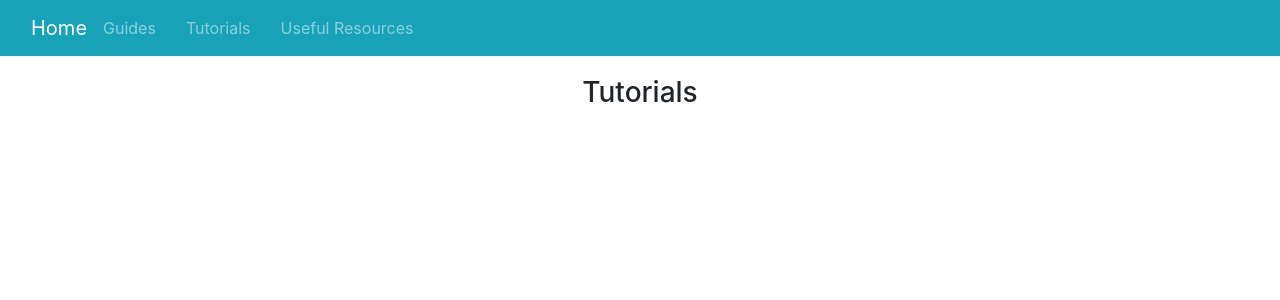
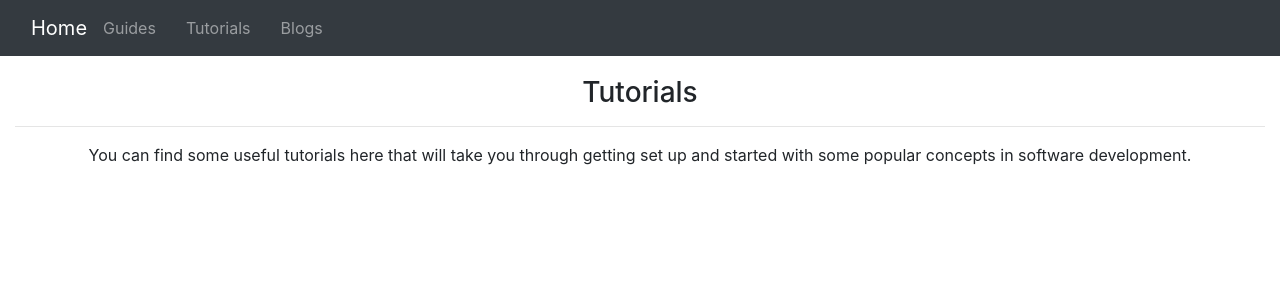
Before and after one commit to tashmulla/learn-first, an Angular app: page /tutorials in a window 1280 px wide. Shown: the top 300 px of the page. Built offline with nearby package versions, Linux system fonts and the light colour scheme.

Commit message:
chore(): changing resources to blogs;

```diff
--- a/src/app/app-routing/app-routing.module.ts
+++ b/src/app/app-routing/app-routing.module.ts
@@ -4,7 +4,7 @@ import { RouterModule, Routes } from '@angular/router';
 import { DashboardComponent } from '../dashboard/dashboard.component';
 import { GuidesComponent } from '../guides/guides.component';
 import { TutorialsComponent } from '../tutorials/tutorials.component';
-import { ResourcesComponent } from '../resources/resources.component';
+import { BlogsComponent } from '../blogs/blogs.component';
 
 const routes: Routes = [
   {
@@ -22,8 +22,8 @@ const routes: Routes = [
     pathMatch: 'full'
   },
   {
-    path: 'resources',
-    component: ResourcesComponent,
+    path: 'blogs',
+    component: BlogsComponent,
     pathMatch: 'full'
   },
 ];
--- a/src/app/app.module.ts
+++ b/src/app/app.module.ts
@@ -7,7 +7,7 @@ import { NavbarComponent } from './navbar/navbar.component';
 import { HomepageComponent } from './homepage/homepage.component';
 import { GuidesComponent } from './guides/guides.component';
 import { TutorialsComponent } from './tutorials/tutorials.component';
-import { ResourcesComponent } from './resources/resources.component';
+import { BlogsComponent } from './blogs/blogs.component';
 import { DashboardComponent } from './dashboard/dashboard.component';
 
 @NgModule({
@@ -17,7 +17,7 @@ import { DashboardComponent } from './dashboard/dashboard.component';
     HomepageComponent,
     GuidesComponent,
     TutorialsComponent,
-    ResourcesComponent,
+    BlogsComponent,
     DashboardComponent
   ],
   imports: [
--- a/src/app/resources/resources.component.css
+++ b/src/app/blogs/blogs.component.css
@@ -1,4 +1,4 @@
-.resources-header {
+.blogs-header {
   text-align: center;
   margin-top: 20px;
 }
--- /dev/null
+++ b/src/app/blogs/blogs.component.html
@@ -0,0 +1,4 @@
+<body>
+  <app-navbar></app-navbar>
+  <h3 class="blogs-header">Useful Blogs</h3>
+</body>
--- /dev/null
+++ b/src/app/blogs/blogs.component.ts
@@ -0,0 +1,15 @@
+import { Component, OnInit } from '@angular/core';
+
+@Component({
+  selector: 'app-blogs',
+  templateUrl: './blogs.component.html',
+  styleUrls: ['./blogs.component.css']
+})
+export class BlogsComponent implements OnInit {
+
+  constructor() { }
+
+  ngOnInit(): void {
+  }
+
+}
--- a/src/app/navbar/navbar.component.html
+++ b/src/app/navbar/navbar.component.html
@@ -1,4 +1,4 @@
-<nav class="navbar navbar-dark bg-info">
+<nav class="navbar navbar-dark bg-dark">
   <!-- container-fluid gives a full width container -->
   <div class="container-fluid">
 
@@ -14,7 +14,7 @@
           <li class="nav-item">
             <a href="/tutorials" class="website-links nav-link">Tutorials</a></li>
             <li class="nav-item">
-              <a href="/resources" class="website-links nav-link">Useful Resources</a></li>
+              <a href="/blogs" class="website-links nav-link">Blogs</a></li>
       </ul>
     </div>
   </div>
--- a/src/app/resources/resources.component.html
+++ /dev/null
@@ -1,4 +0,0 @@
-<body>
-  <app-navbar></app-navbar>
-  <h3 class="resources-header">Useful Resources</h3>
-</body>
--- a/src/app/resources/resources.component.ts
+++ /dev/null
@@ -1,15 +0,0 @@
-import { Component, OnInit } from '@angular/core';
-
-@Component({
-  selector: 'app-resources',
-  templateUrl: './resources.component.html',
-  styleUrls: ['./resources.component.css']
-})
-export class ResourcesComponent implements OnInit {
-
-  constructor() { }
-
-  ngOnInit(): void {
-  }
-
-}
--- a/src/app/tutorials/tutorials.component.css
+++ b/src/app/tutorials/tutorials.component.css
@@ -2,3 +2,7 @@
   text-align: center;
   margin-top: 20px;
 }
+
+.tutorial-intro {
+  text-align: center;
+}
--- a/src/app/tutorials/tutorials.component.html
+++ b/src/app/tutorials/tutorials.component.html
@@ -1,4 +1,12 @@
 <body>
   <app-navbar></app-navbar>
   <h3 class="tutorials-header">Tutorials</h3>
+  <div class="tutorial-intro col-sm-12">
+    <hr>
+    <p>You can find some useful tutorials here that will take you through getting set up and started
+      with some popular concepts in software development.
+    </p>
+  </div>
+  <div class="tutorials-list col-sm-12">
+  </div>
 </body>
```
Also changed, not shown: 1 other file (tests, documents, lock files or other folders).
